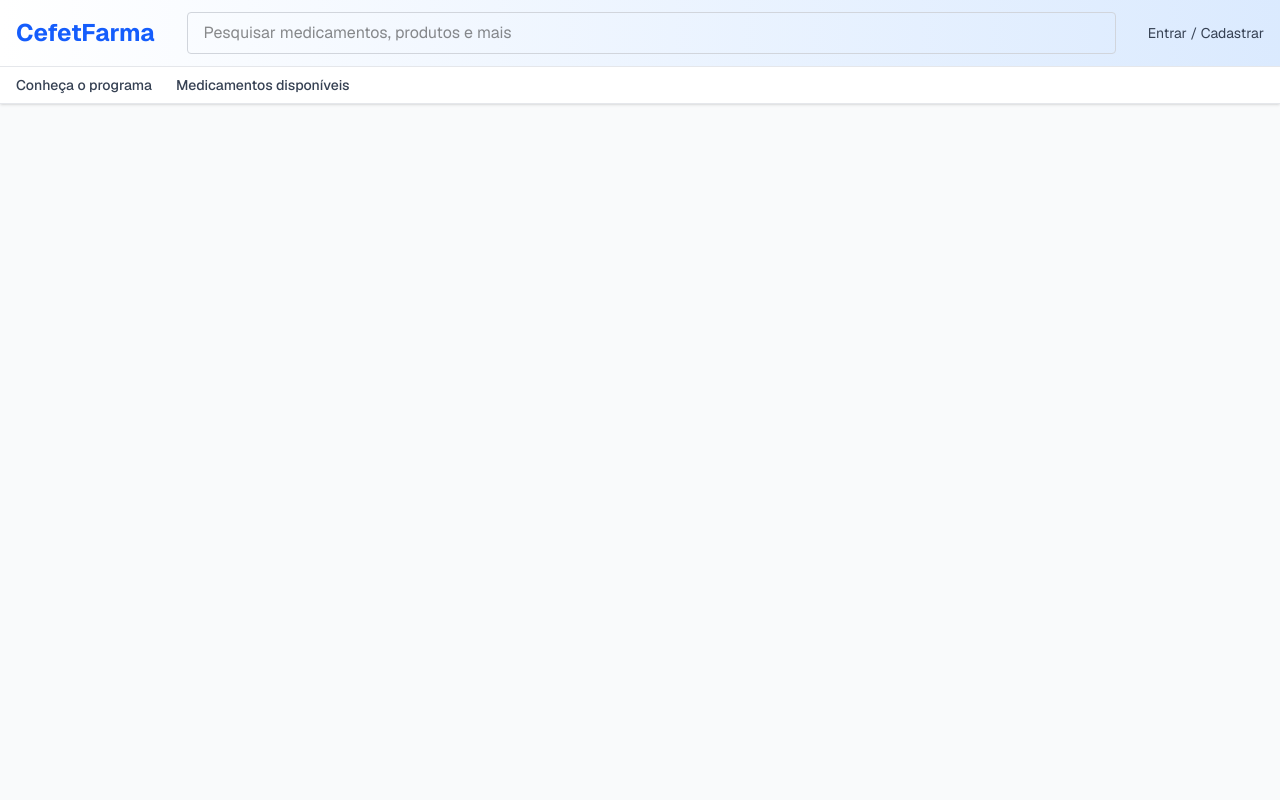
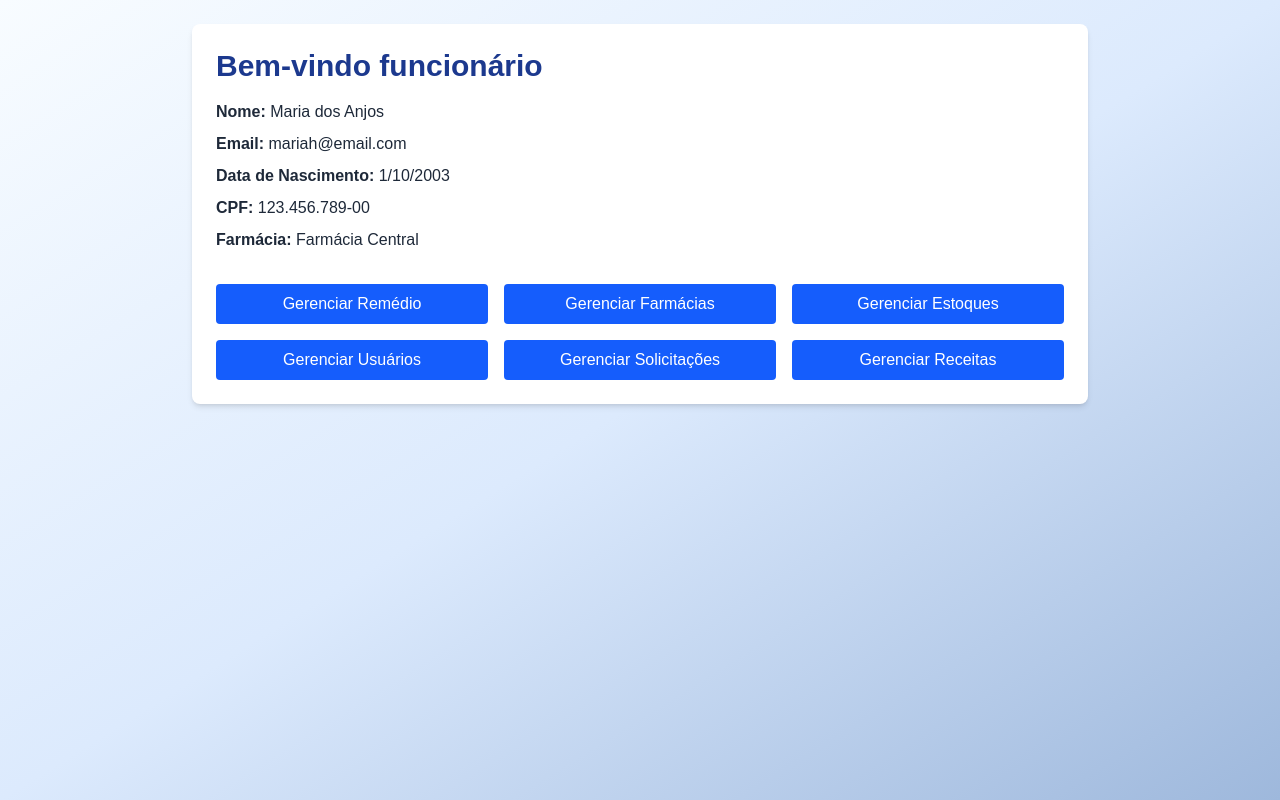
Before and after one commit to livialyrio/Frontend_WEBP2, a Next.js app: page /funcionario in a window 1280 px wide. Built offline with nearby package versions, Linux system fonts and the light colour scheme.

Commit message:
adicionei a pagina do funcionario

```diff
--- a/src/app/funcionario/page.tsx
+++ b/src/app/funcionario/page.tsx
@@ -1,41 +1,102 @@
-import Link from 'next/link';
-//criei essa home de teste para ver se o next estava funcionando
-export default function HomePage() {
+'use client';
+
+import { useRouter } from 'next/navigation';
+import { useEffect, useState } from 'react';
+
+interface Funcionario {
+  id: number;
+  nome: string;
+  email: string;
+  dataNascimento: string;
+  cpf: string;
+  farmacia: string;
+  funcionario: boolean;
+}
+
+export default function Funcionario() {
+  const router = useRouter();
+  const [funcionario, setFuncionario] = useState<Funcionario | null>(null);
+
+  useEffect(() => {
+    async function buscarFuncionario() {
+      try {
+        const dados: Funcionario = {
+          id: 1,
+          nome: 'Maria dos Anjos',
+          email: 'mariah@email.com',
+          dataNascimento: '2003-01-10',
+          cpf: '123.456.789-00',
+          farmacia: 'Farmácia Central',
+          funcionario: true,
+        };
+
+        if (dados.funcionario) {
+          setFuncionario(dados);
+        } else {
+          router.push('/login'); // se não for funcionário, redireciona
+        }
+      } catch (err) {
+        console.error('Erro ao buscar dados do funcionário:', err);
+        router.push('/login');
+      }
+    }
+
+    buscarFuncionario();
+  }, [router]);
+
+  if (!funcionario) return <p className="p-4">Carregando dados...</p>;
+
   return (
-    <main className="min-h-screen bg-gray-50 font-sans">
-      {/* Top bar */}
-      <header className="bg-gradient-to-r from-white to-blue-100 shadow-sm">
-        <div className="max-w-7xl mx-auto px-4 py-3 flex justify-between items-center">
-          <div className="flex items-center gap-2">
-            <div className="text-blue-600 text-2xl font-bold">CefetFarma</div>
-          </div>
-          <div className="flex-1 mx-8">
-            <input
-              type="text"
-              placeholder="Pesquisar medicamentos, produtos e mais"
-              className="w-full px-4 py-2 rounded border border-gray-300 focus:outline-none"
-            />
-          </div>
-          <div className="flex items-center gap-4">
-            <Link href="#" className="text-sm text-gray-700 hover:underline">
-              Entrar / Cadastrar
-            </Link>
-          </div>
+    <main className="min-h-screen bg-gradient-to-br from-[#f8fcff] via-[#dceafd] to-[#9eb8dc] p-6">
+      <div className="max-w-4xl mx-auto bg-white p-6 rounded-lg shadow-md">
+        <h1 className="text-3xl font-bold mb-4 text-blue-900">Bem-vindo funcionário</h1>
+        <div className="space-y-2 text-gray-800">
+          <p><strong>Nome:</strong> {funcionario.nome}</p>
+          <p><strong>Email:</strong> {funcionario.email}</p>
+          <p><strong>Data de Nascimento:</strong> {new Date(funcionario.dataNascimento).toLocaleDateString()}</p>
+          <p><strong>CPF:</strong> {funcionario.cpf}</p>
+          <p><strong>Farmácia:</strong> {funcionario.farmacia}</p>
         </div>
 
-        {/* Navigation */}
-        <nav className="bg-white border-t border-b border-gray-200">
-          <div className="max-w-7xl mx-auto px-4 py-2 flex gap-6 text-sm font-medium text-gray-700">
-            <Link href="#" className="hover:text-blue-600">
-              Conheça o programa
-            </Link>
-            <Link href="#" className="hover:text-blue-600">
-              Medicamentos disponíveis
-            </Link>
-          </div>
-        </nav>
-      </header>
-
+        <div className="mt-8 grid grid-cols-1 sm:grid-cols-2 lg:grid-cols-3 gap-4">
+          <button
+            onClick={() => router.push('/remedios')}
+            className="bg-blue-600 text-white py-2 px-4 rounded hover:bg-blue-700 transition"
+          >
+            Gerenciar Remédio
+          </button>
+          <button
+            onClick={() => router.push('/farmacias')}
+            className="bg-blue-600 text-white py-2 px-4 rounded hover:bg-blue-700 transition"
+          >
+            Gerenciar Farmácias
+          </button>
+          <button
+            onClick={() => router.push('/funcionario/gerenciarEstoque')}
+            className="bg-blue-600 text-white py-2 px-4 rounded hover:bg-blue-700 transition"
+          >
+            Gerenciar Estoques
+          </button>
+          <button
+            onClick={() => router.push('/usuarios')}
+            className="bg-blue-600 text-white py-2 px-4 rounded hover:bg-blue-700 transition"
+          >
+            Gerenciar Usuários
+          </button>
+          <button
+            onClick={() => router.push('/solicitacoes')}
+            className="bg-blue-600 text-white py-2 px-4 rounded hover:bg-blue-700 transition"
+          >
+            Gerenciar Solicitações
+          </button>
+          <button
+            onClick={() => router.push('/receitas')}
+            className="bg-blue-600 text-white py-2 px-4 rounded hover:bg-blue-700 transition"
+          >
+            Gerenciar Receitas
+          </button>
+        </div>
+      </div>
     </main>
   );
 }
```
